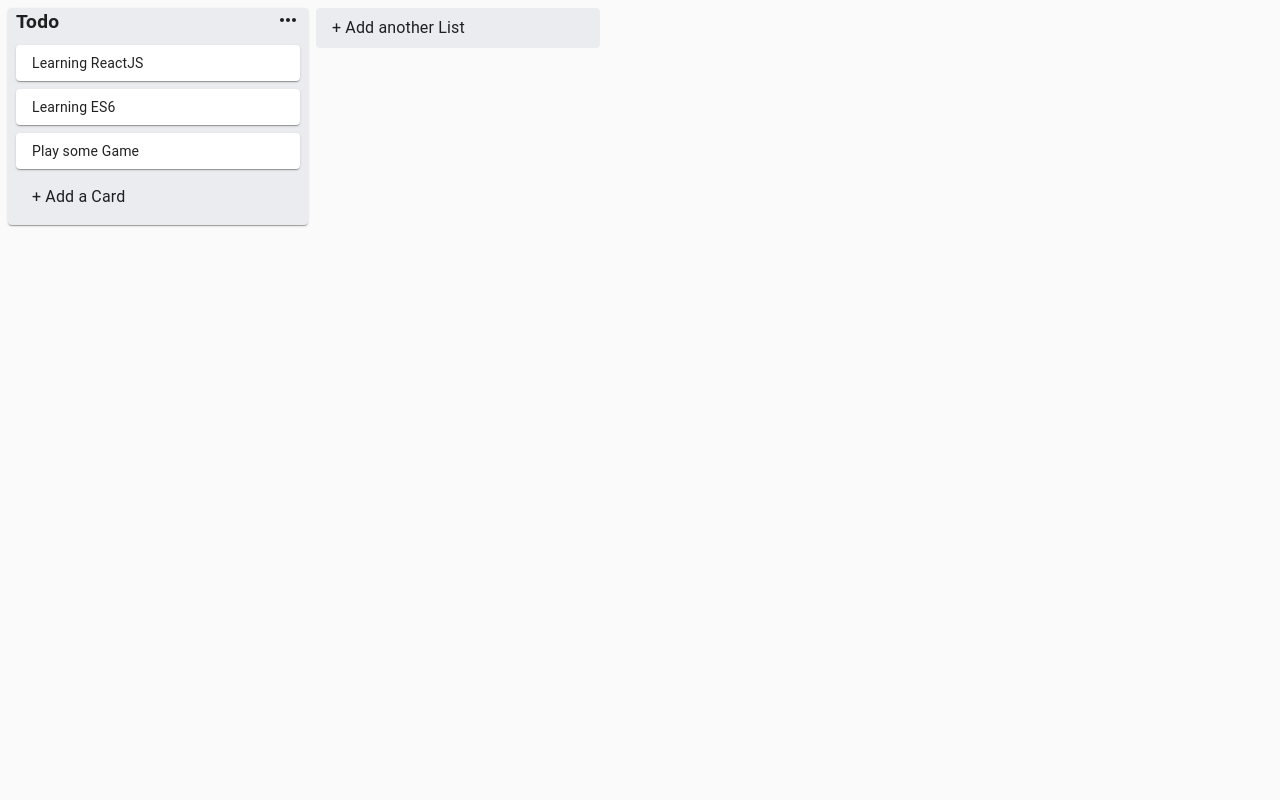
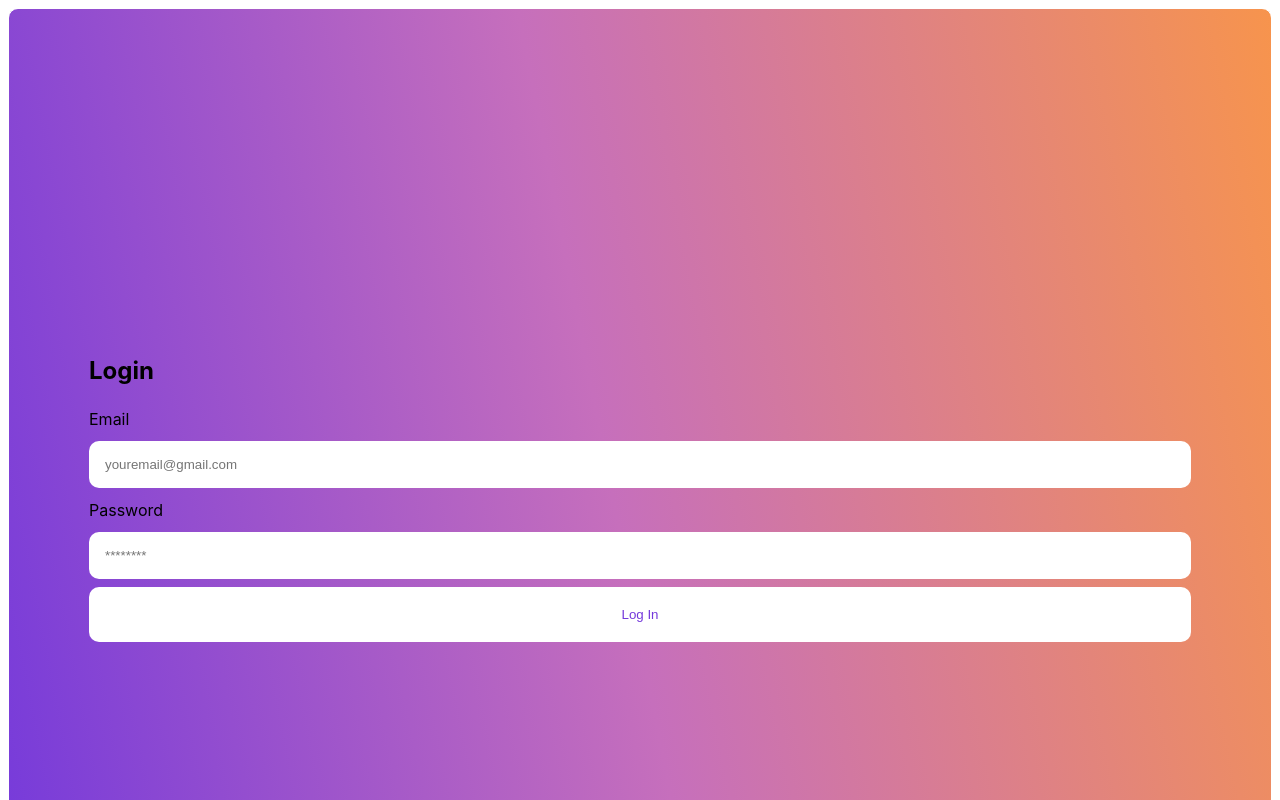
Before and after one commit to taint-29/trello-app, a React (Create React App) app: page /login in a window 1280 px wide. Shown: the top 800 px of the page. Built offline with nearby package versions, Linux system fonts and the light colour scheme.

Commit message:
Lesson 10 add login from with router

```diff
--- a/src/App.js
+++ b/src/App.js
@@ -10,7 +10,7 @@ const useStyle = makeStyles((theme) => ({
   root: {
     display: 'flex',
     minHeight: '100vh',
-    background: 'light',
+    background: 'lightblue',
     width: '100%',
   },
 }));
--- /dev/null
+++ b/src/Direction.js
@@ -0,0 +1,21 @@
+import {Routes, Route} from "react-router-dom"
+import Login from "./component/Login";
+import App from "./App";
+import { NotFoundPage } from "./component/NotFoundPage";
+
+function Direction() {
+
+	return (
+    <div>
+      <Routes>
+        <Route path="/login" element={<Login></Login>}></Route>
+        <Route path="/app" element={<App/>}></Route>
+        <Route path="*" element={<NotFoundPage/>}></Route>
+      </Routes>
+
+    </div>
+  );
+}
+
+
+export default Direction;
--- /dev/null
+++ b/src/component/Login.css
@@ -0,0 +1,60 @@
+/* .Login {
+    text-align: center;
+    display: flex;
+    min-height: 100vh;
+    align-items: center;
+    justify-content: center;
+    color: white;
+    background-image: linear-gradient(79deg, #7439db, #C66FBC 48%, #F7944D);
+  } */
+
+  .auth-form-container{
+    /* text-align: center; */
+    /* display: flex; */
+    min-height: 100vh;
+    /* align-items: center; */
+    justify-content: center;
+    /* color: white; */
+    background-image: linear-gradient(79deg, #7439db, #C66FBC 48%, #F7944D);
+  }
+
+  .auth-form-container, .login-form, .register-form {
+    display: flex;
+    flex-direction: column;
+  }
+
+  @media screen and (min-width: 600px) {
+    .auth-form-container {
+      padding: 5rem;
+      border: 1px solid white;
+      border-radius: 10px;
+      margin: 0.5rem;
+    }
+  }
+
+  label {
+    text-align: left;
+    padding: 0.25rem 0;
+  }
+
+  input {
+    margin: 0.5rem 0;
+    padding: 1rem;
+    border: none;
+    border-radius: 10px;
+  }
+
+  button {
+    border: none;
+    background-color: white;
+    padding: 20px;
+    border-radius: 10px;
+    cursor: pointer;
+    color: #7439db;
+  }
+
+  .link-btn {
+    background: none;
+    color: white;
+    text-decoration: underline;
+  }
--- /dev/null
+++ b/src/component/Login.js
@@ -0,0 +1,34 @@
+import { useState } from 'react';
+import { useNavigate } from 'react-router-dom';
+import './Login.css'
+
+function Login() {
+  const [email, setEmail] = useState('');
+  const [password, setPassword] = useState('');
+  const navigate = useNavigate();
+
+  const handleSubmit = (event) => {
+    event.preventDefault();
+    // TODO: implement your authentication logic here
+    if(email === 'mindx@gmail.com' && password === '123456'){
+      navigate('/app');
+    }else{
+      alert("Thông tin đăng nhập không đúng.");
+    }
+  };
+
+  return (
+    <div className="auth-form-container">
+        <h2>Login</h2>
+        <form className="login-form" onSubmit={handleSubmit}>
+            <label htmlFor="email">Email</label>
+            <input value={email} onChange={(e) => setEmail(e.target.value)}type="email" placeholder="youremail@gmail.com" id="email" name="email" />
+            <label htmlFor="password">Password</label>
+            <input value={password} onChange={(e) => setPassword(e.target.value)} type="password" placeholder="********" id="password" name="password" />
+            <button type="submit">Log In</button>
+        </form>
+    </div>
+)
+}
+
+export default Login
--- /dev/null
+++ b/src/component/NotFoundPage.js
@@ -0,0 +1,8 @@
+import React from 'react';
+
+export const NotFoundPage = () => (
+    <>
+        <img alt="404" src="Images/404.svg" className="m-auto my-10 h-4/5 w-3/5 block" />
+        <p className="text-center mt-2 text-2xl">The page isn't available. Sorry!</p>
+    </>
+);
--- a/src/index.js
+++ b/src/index.js
@@ -1,13 +1,18 @@
 import React from 'react';
 import ReactDOM from 'react-dom/client';
 import './index.css';
-import App from './App';
 import reportWebVitals from './reportWebVitals';
+import { BrowserRouter } from 'react-router-dom';
+import Direction from './Direction';
 
 const root = ReactDOM.createRoot(document.getElementById('root'));
 root.render(
   <React.StrictMode>
-    <App />
+    <BrowserRouter>
+      <Direction />
+      {/* <Login></Login> */}
+    </BrowserRouter>
+
   </React.StrictMode>
 );
 
```
Also changed, not shown: 1 other file (tests, documents, lock files or other folders).
